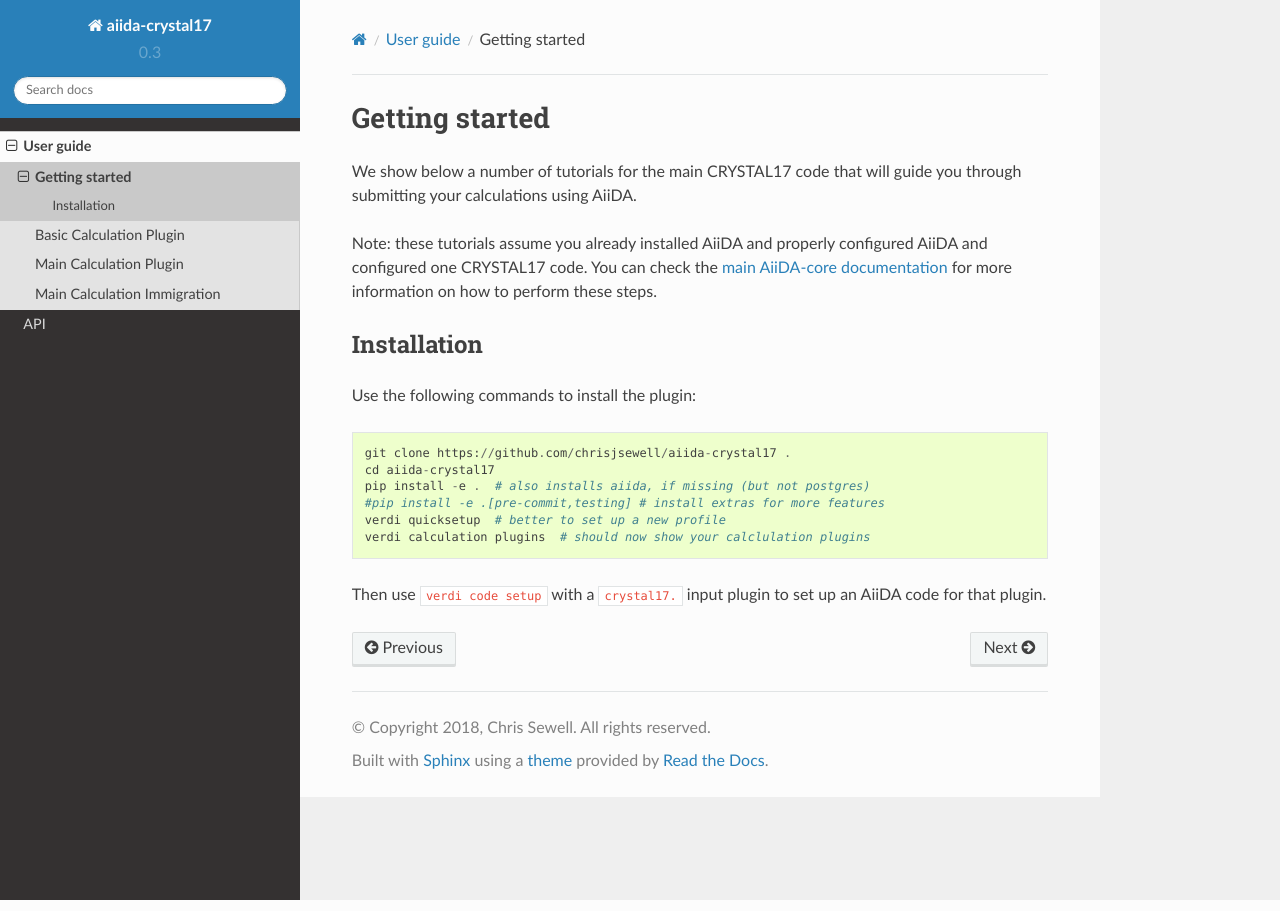
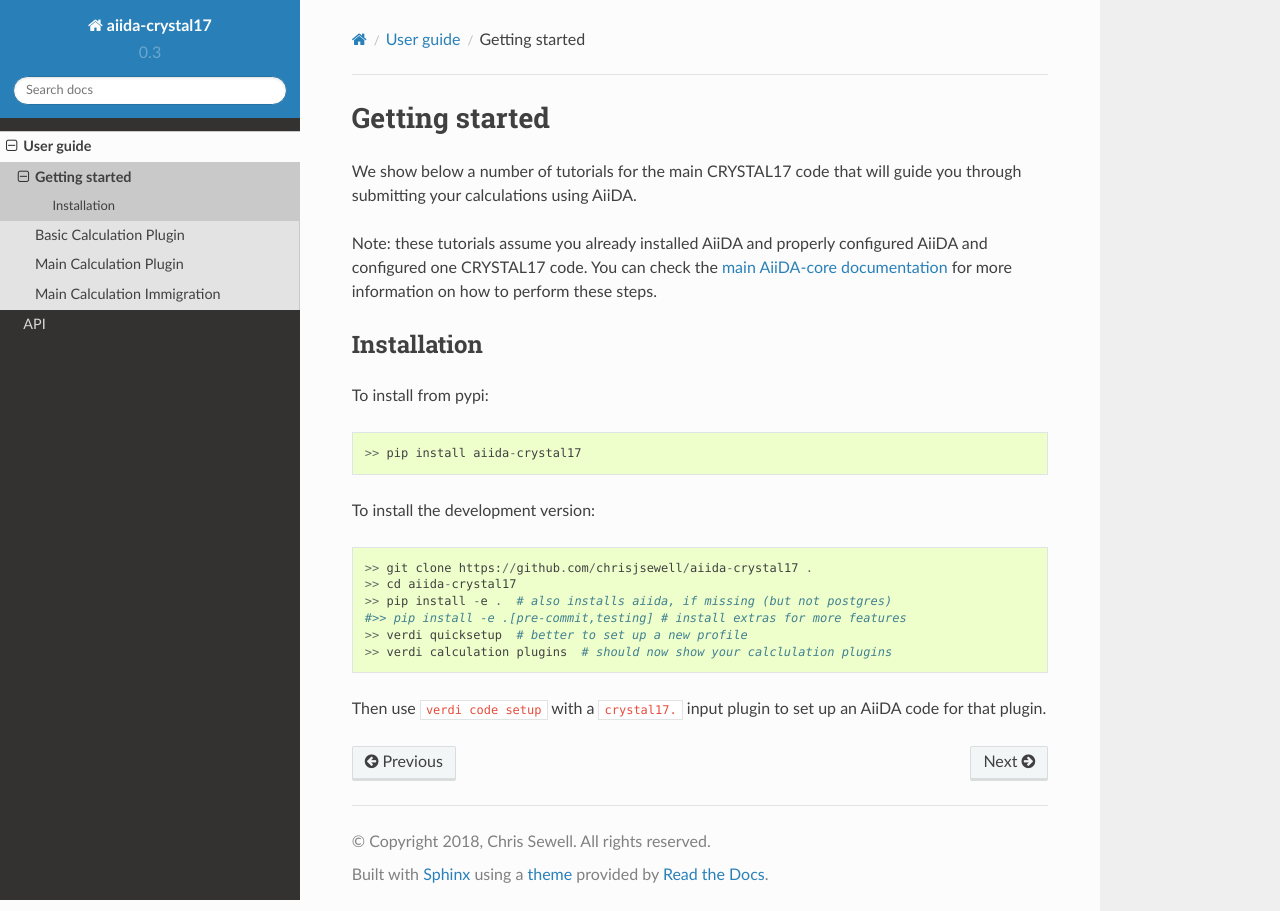
Before and after one commit to aiidaplugins/aiida-crystal17, a Sphinx documentation site: the page built from docs/source/user_guide/get_started.rst, in a window 1280 px wide. Built offline with Sphinx 7.4.7 and the Read the Docs theme 2.0.0, drawn with Linux system fonts in a browser that asks for light colours.

Commit message:
updated doc on installation

```diff
--- a/docs/source/user_guide/get_started.rst
+++ b/docs/source/user_guide/get_started.rst
@@ -12,14 +12,18 @@
 Installation
 ++++++++++++
 
-Use the following commands to install the plugin::
+To install from pypi::
 
-    git clone https://github.com/chrisjsewell/aiida-crystal17 .
-    cd aiida-crystal17
-    pip install -e .  # also installs aiida, if missing (but not postgres)
-    #pip install -e .[pre-commit,testing] # install extras for more features
-    verdi quicksetup  # better to set up a new profile
-    verdi calculation plugins  # should now show your calclulation plugins
+    >> pip install aiida-crystal17
+
+To install the development version::
+
+    >> git clone https://github.com/chrisjsewell/aiida-crystal17 .
+    >> cd aiida-crystal17
+    >> pip install -e .  # also installs aiida, if missing (but not postgres)
+    #>> pip install -e .[pre-commit,testing] # install extras for more features
+    >> verdi quicksetup  # better to set up a new profile
+    >> verdi calculation plugins  # should now show your calclulation plugins
 
 Then use ``verdi code setup`` with a ``crystal17.`` input plugin
 to set up an AiiDA code for that plugin.
```
